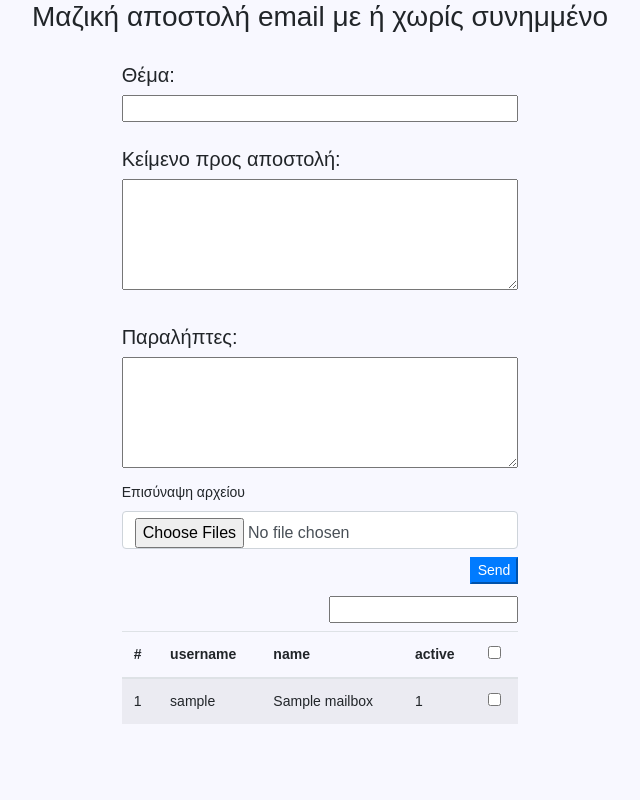
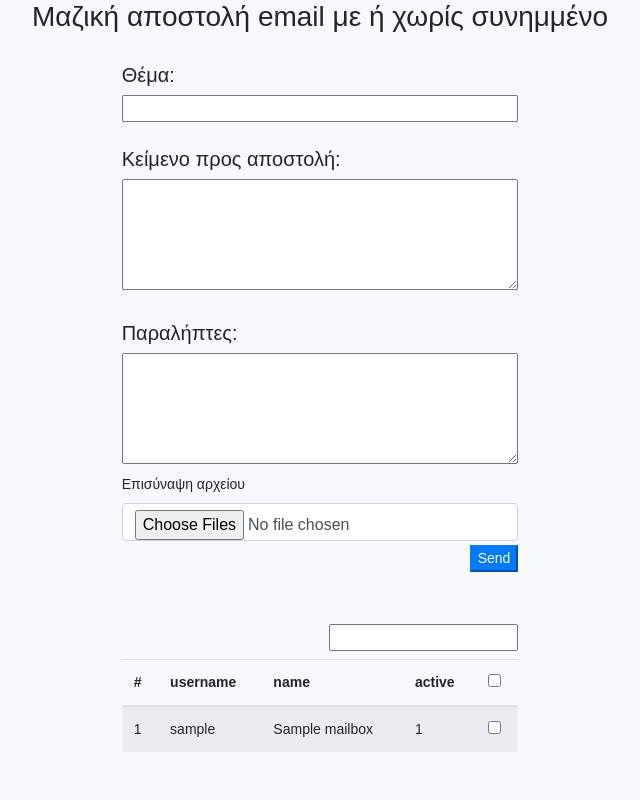
Before and after one commit to gtsakiri/mailattach, a Django app: page / in a window 1280 px wide. Shown: the whole page, without its empty margins (320-960 px from the left). Run offline with Django 3.2, Linux system fonts and the light colour scheme; tables that the repository leaves empty hold one stand-in row (values such as "Sample post"); some libraries are stand-ins or nearby versions.

Commit message:
Commit OK!

```diff
--- a/mailacc/templates/mailacc/mailbox_list.html
+++ b/mailacc/templates/mailacc/mailbox_list.html
@@ -34,7 +34,7 @@
                     <div class="col">
                             <label for="multiLineInput"> </label><!-- Add the label if you want -->
                                 <h5>Κείμενο προς αποστολή:</h5>
-                             <textarea class="form-cotrol mb-2" rows="5"  id="multiLineInput" name="msgtext"></textarea>
+                             <textarea class="form-cotrol mb-1" rows="5"  id="multiLineInput" name="msgtext"></textarea>
                     </div>
                 </div>
 
@@ -42,7 +42,7 @@
                     <div class="col">
                             <label for="multiReceivers"> </label><!-- Add the label if you want -->
                                 <h5>Παραλήπτες:</h5>
-                             <textarea class="form-cotrol mb-2" rows="5"  id="multiReceivers" name="multiReceivers"></textarea>
+                             <textarea class="form-cotrol mb-1" rows="5"  id="multiReceivers" name="multiReceivers"></textarea>
                     </div>
                 </div>
 
@@ -55,7 +55,7 @@
 
                <div class="row">
                     <div class="col">
-                        <input type="submit" id="Sendmail" class="button btn-primary float-right mb-2 mt-2" value="Send" >
+                        <input type="submit" id="Sendmail" class="button btn-primary float-right mb-5 mt-1" value="Send" >
                     </div>
                 </div>
 
```
